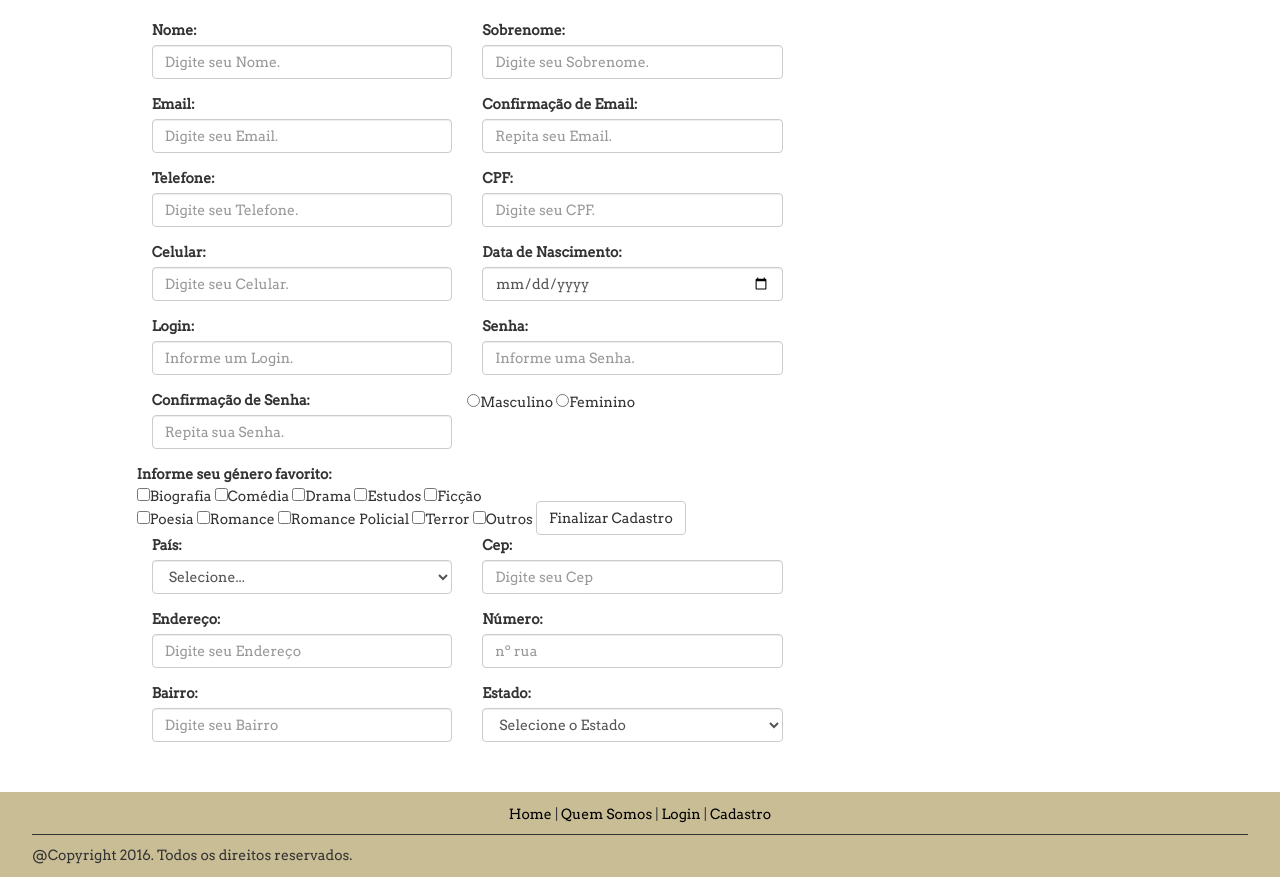
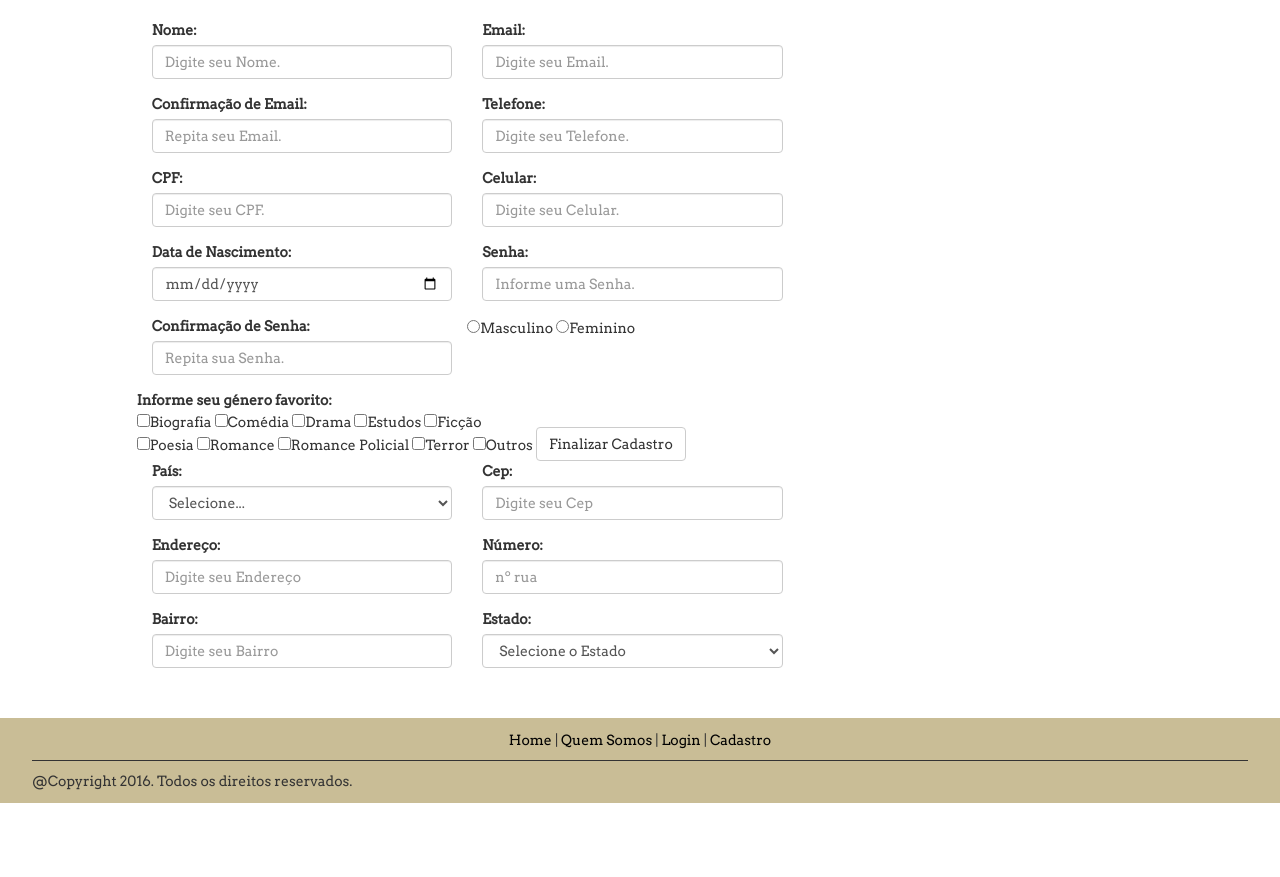
Before and after one commit to Turma2015175/gebi2015175, a PHP site: page /cadastrouser in a window 1280 px wide. Shown: the part 224-1101 px from the top of the page. After the commit the page ends 1027 px from the top, so only its background shows below. Run offline with PHP 8.4, Linux system fonts and the light colour scheme.

Commit message:
ELIMINANDO LOGIN E SOBRENOME
RETIRANDO O LOGIN E SOBRENOME . SOLICITADO VIA WPP

```diff
--- a/app/views/cadastrouser.php
+++ b/app/views/cadastrouser.php
@@ -6,13 +6,6 @@
 					<div class="form-group">
 						<label for="nome">Nome:</label>
 						<input class="form-control" type="text" id="nome" name="nome" placeholder="Digite seu Nome."/>
-					</div>
-				</div>
-
-				<div class="col-xs-12 col-sm-6">
-					<div class="form-group">
-						<label for="sobrenome">Sobrenome:</label>
-						<input class="form-control" type="text" id="sobrenome" name="sobrenome" placeholder="Digite seu Sobrenome."/>
 					</div>
 				</div>
 
@@ -55,13 +48,6 @@
 				<div class="form-group">
 					<label for="idade">Data de Nascimento:</label>
 					<input class="form-control" type="date" id="idade" name="idade">
-				</div>
-			</div>
-
-			<div class="col-xs-12 col-sm-6">
-				<div class="form-group">
-					<label for="login">Login:</label>
-					<input class="form-control" type="text" id="login" name="login" placeholder="Informe um Login."/>
 				</div>
 			</div>
 
```
